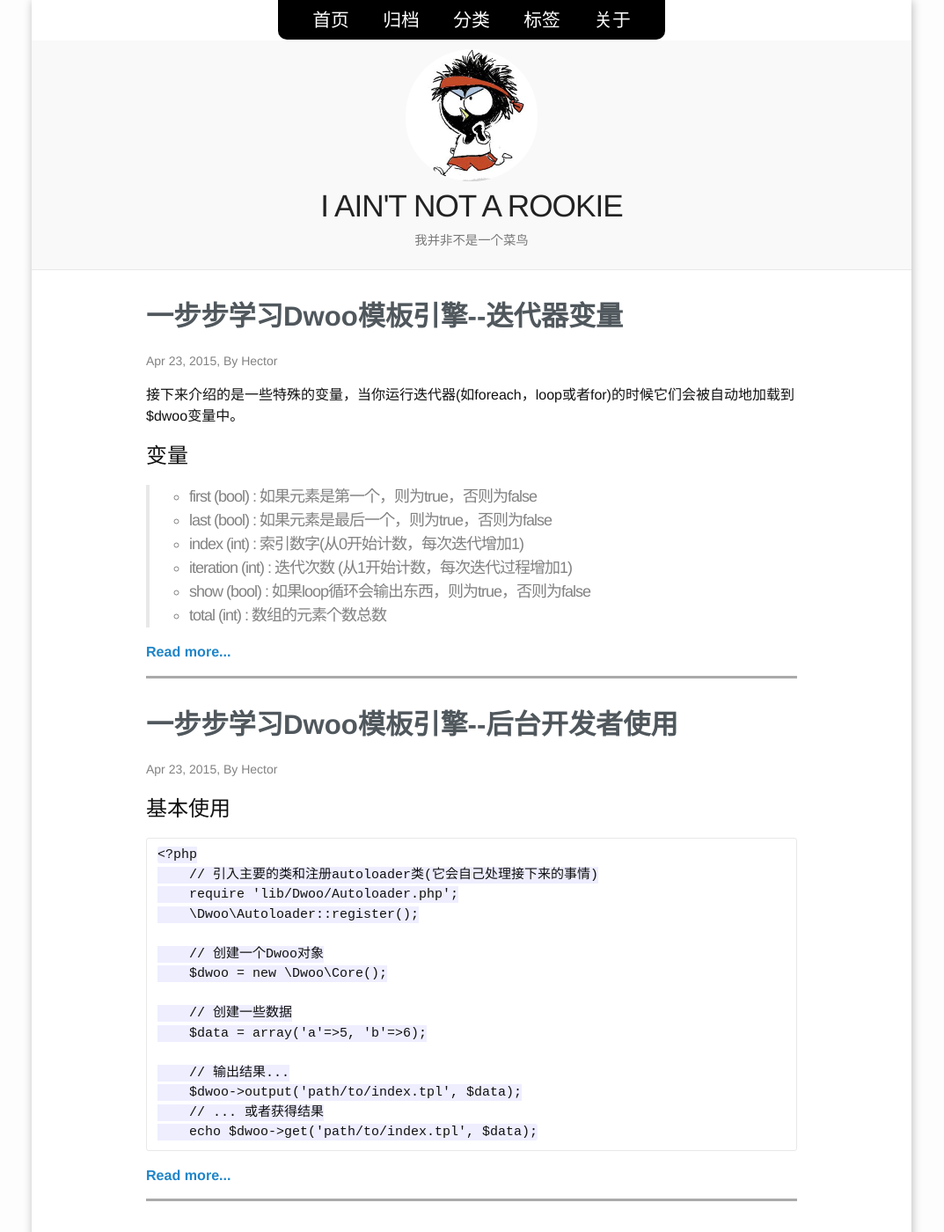
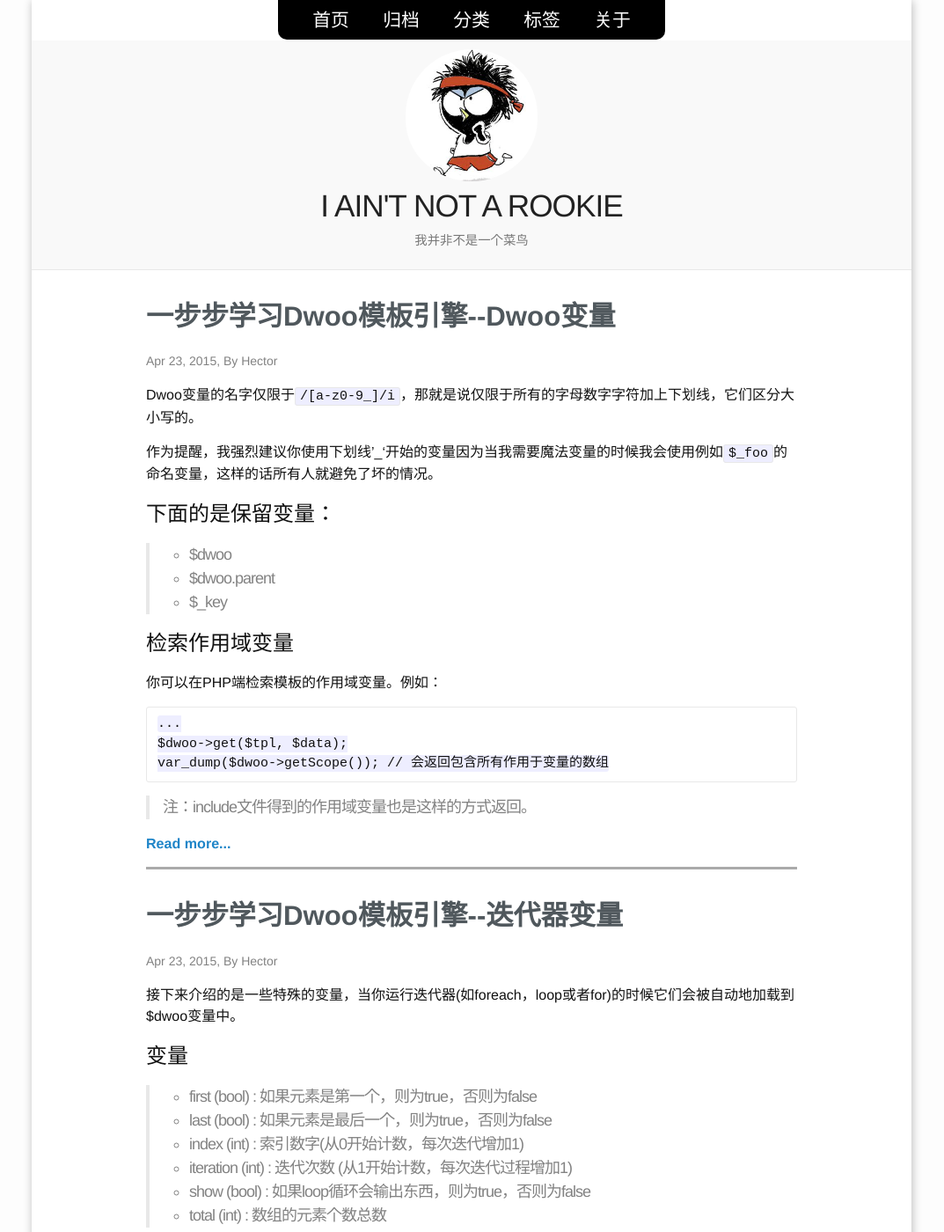
Before and after one commit to hoohack/hoohack.github.io, a Jekyll site: the page built from index.html, in a window 1280 px wide and 1400 px high. Shown: the whole window at 88% size, without its empty margins (104-1177 px from the left). Built offline with Jekyll 4.4.1, drawn with Linux system fonts in a browser that asks for light colours; the list of posts is cut into pages by our own code; comment, search, counter and statistics services are not loaded; some of the changed text lies outside the part shown.

Commit message:
new post:learning-dwoo-step-by-step-dwoo-variables

```diff
--- /dev/null
+++ b/_posts/2015/2015-04-23-learning-dwoo-step-by-step-dwoo-variables.md
@@ -0,0 +1,28 @@
+---
+layout: post
+title:  "一步步学习Dwoo模板引擎--Dwoo变量"
+date:   '2015-04-23 19:48:41'
+author: Hector
+categories: PHP
+excerpt: 'PHP,Dwoo,模板引擎'
+keywords: 'PHP，Dwoo，模板引擎'
+tags: [PHP,Dwoo,模板引擎]
+---
+
+Dwoo变量的名字仅限于`/[a-z0-9_]/i`，那就是说仅限于所有的字母数字字符加上下划线，它们区分大小写的。
+
+作为提醒，我强烈建议你使用下划线'_'开始的变量因为当我需要魔法变量的时候我会使用例如`$_foo`的命名变量，这样的话所有人就避免了坏的情况。
+
+##下面的是保留变量：
+> * $dwoo
+> * $dwoo.parent
+> * $_key
+
+##检索作用域变量
+你可以在PHP端检索模板的作用域变量。例如：
+
+    ...
+    $dwoo->get($tpl, $data);
+    var_dump($dwoo->getScope()); // 会返回包含所有作用于变量的数组
+
+>注：include文件得到的作用域变量也是这样的方式返回。
```
Also changed, not shown: _posts/2015/2015-04-23-learning-dwoo-step-by-step-iterator-variables.md (+1 -1 lines).
